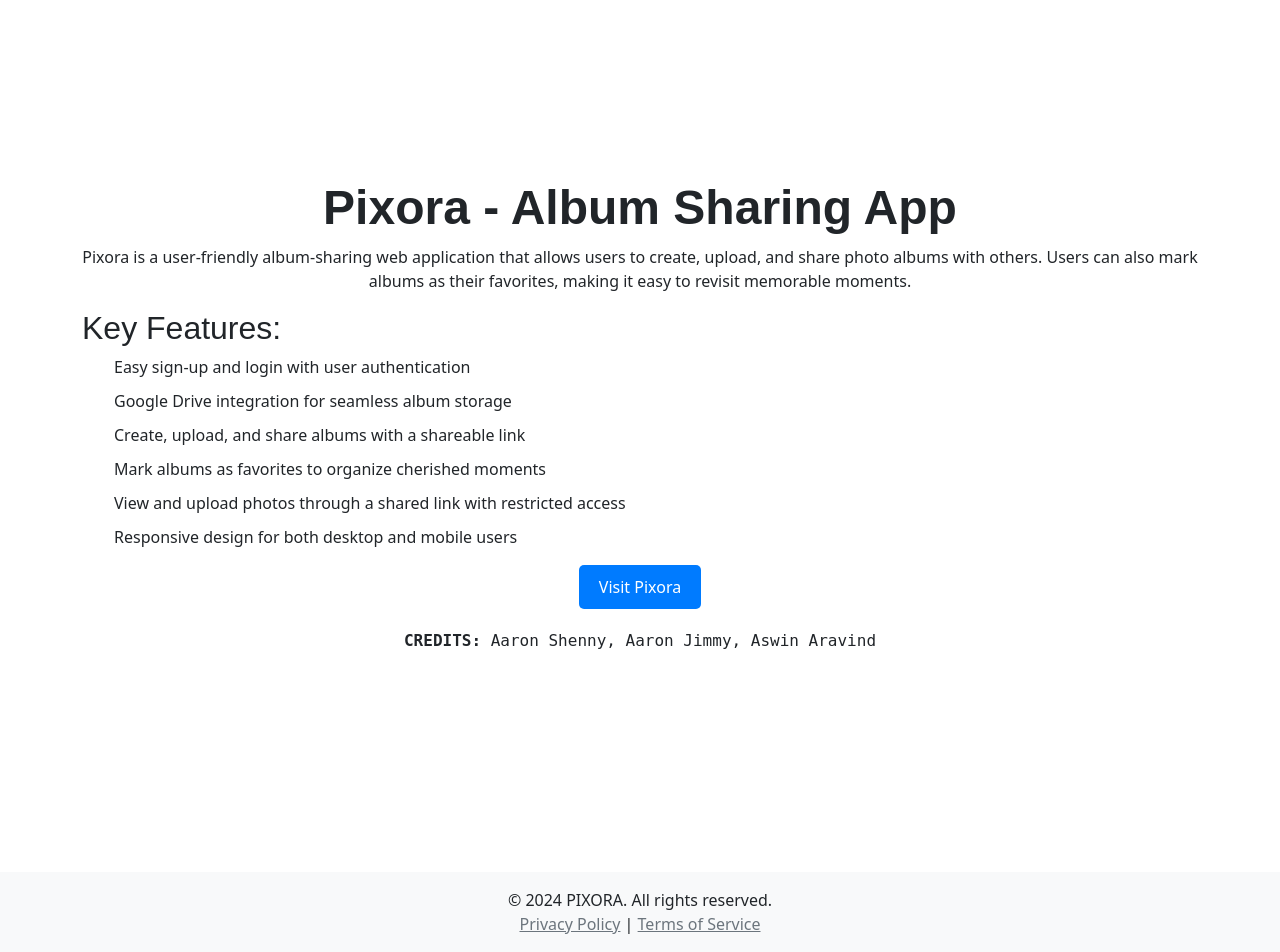
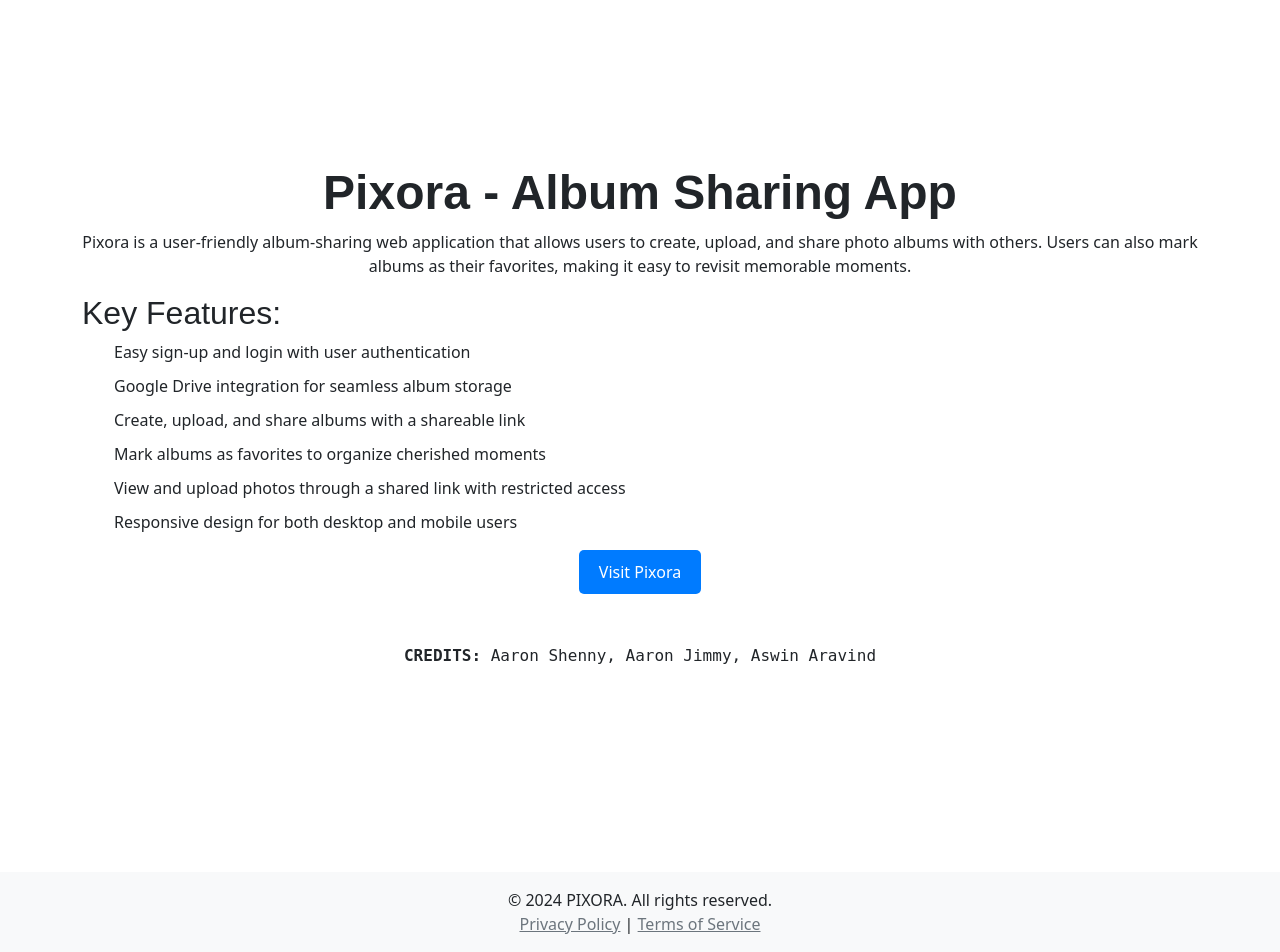
Before and after one commit to aswinaravind27/pics-app, a Django app: page / in a window 1280 px wide. Shown: the part 56-1008 px from the top of the page. Run offline with Django 3.2, Linux system fonts and the light colour scheme.

Commit message:
credits updated

```diff
--- a/templates/index.html
+++ b/templates/index.html
@@ -25,7 +25,7 @@
                 Visit Pixora
             </a>
         </div>
-        <p style="font-family: 'Bell MT', monospace; margin-top: 20px;">
+        <p style="font-family: 'Bell MT', monospace; margin-top: 50px;"> <!-- Increased margin-top for credits -->
             <strong>CREDITS:</strong>
             <a href="https://instagram.com/aaronshenny" target="_blank" style="text-decoration: none; color: inherit;">Aaron Shenny</a>,
             <a href="https://instagram.com/aaronjimmy_207" target="_blank" style="text-decoration: none; color: inherit;">Aaron Jimmy</a>,
```
